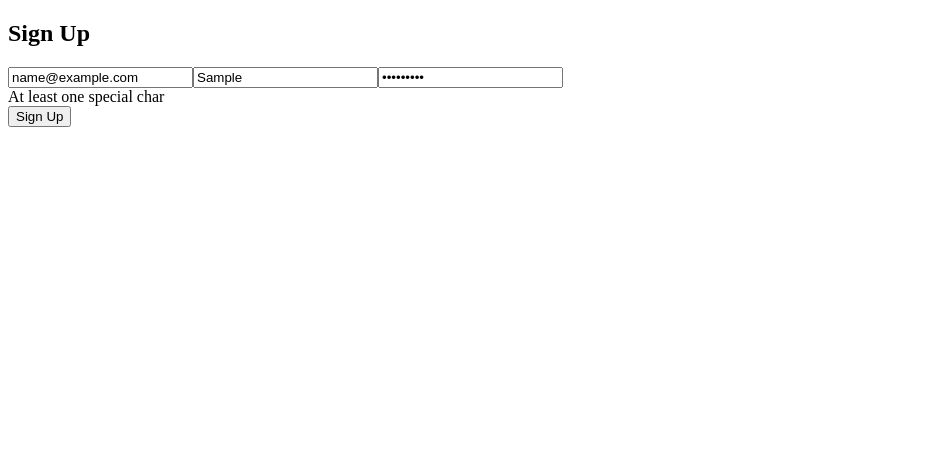
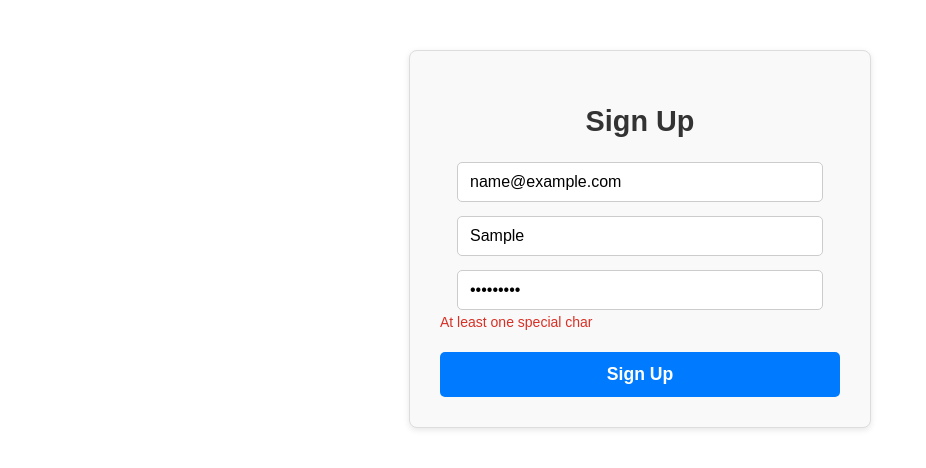
Before and after one commit to mohamed000123/auth-module, a React (Create React App) app in the folder client/: page /signup in a window 1280 px wide. Both pictures are taken after typing "name@example.com", "Sample", "Sample123" into the empty fields and a click on the button "Sign Up". Shown: the top 468 px of the page, without its empty margins (0-926 px from the left). Built offline with nearby package versions, Linux system fonts and the light colour scheme.

Commit message:
adding styles

```diff
--- a/client/src/App.js
+++ b/client/src/App.js
@@ -1,6 +1,6 @@
 import { BrowserRouter as Router, Routes, Route } from "react-router-dom";
 import ProtectedRoute from "./components/ProtectedRoute.tsx";
-import HomePage from "./pages/Home.tsx";
+import Profile from "./pages/Profile.tsx";
 import SignIn from "./pages/SignIn.tsx";
 import SignUp from "./pages/SignUp.tsx";
 import NotFound from "./pages/NotFound.tsx";
@@ -15,7 +15,7 @@ function App() {
           path="/"
           element={
             <ProtectedRoute>
-              <HomePage />
+              <Profile />
             </ProtectedRoute>
           }
         />
--- a/client/src/pages/Home.tsx
+++ /dev/null
@@ -1,17 +0,0 @@
-import axios from "axios";
-
-const API = axios.create({ baseURL: "http://localhost:5000", withCredentials: true });
-
-export default function Home() {
-  const handleLogout = async () => {
-    await API.post("/auth/logout");
-    window.location.href = "/login";
-  };
-
-  return (
-    <div>
-      <h1>Welcome to the application.</h1>
-      <button onClick={handleLogout}>Logout</button>
-    </div>
-  );
-}
--- /dev/null
+++ b/client/src/pages/Profile.tsx
@@ -0,0 +1,45 @@
+import axios from "axios";
+import styles from "../styles/Profile.module.css";
+
+const API = axios.create({ baseURL: "http://localhost:5000", withCredentials: true });
+
+type UserProfile = {
+  name: string;
+  email: string;
+  avatarUrl?: string;
+};
+
+const dummyUser: UserProfile = {
+  name: "Mohamed Amin",
+  email: "mohamed.amin@example.com",
+  avatarUrl: "https://i.pravatar.cc/150?img=12", // صورة افتراضية من pravatar
+};
+
+export default function Profile() {
+  const user = dummyUser; // ممكن تجيب بيانات اليوزر من API أو Context
+  const handleLogout = async () => {
+    await API.post("/auth/logout");
+    window.location.href = "/login";
+  };
+  return (
+    <div className={styles.profileContainer}>
+      <img
+        src={user.avatarUrl || "https://via.placeholder.com/120"}
+        alt="User Avatar"
+        className={styles.avatar}
+      />
+      <h1 className={styles.userName}>{user.name}</h1>
+      <p className={styles.userEmail}>{user.email}</p>
+
+      <div>
+        <div className={styles.infoLabel}>Full Name</div>
+        <div className={styles.infoValue}>{user.name}</div>
+
+        <div className={styles.infoLabel}>Email Address</div>
+        <div className={styles.infoValue}>{user.email}</div>
+      </div>
+
+      <button onClick={handleLogout}>Logout</button>
+    </div>
+  );
+}
--- a/client/src/pages/SignIn.tsx
+++ b/client/src/pages/SignIn.tsx
@@ -1,12 +1,13 @@
 import { Formik, Form, Field, ErrorMessage } from "formik";
 import axios from "axios";
+import styles from "../styles/signIn.module.css";
 
 const API = axios.create({ baseURL: "http://localhost:5000", withCredentials: true });
 
 export default function SignIn() {
   return (
-    <div>
-      <h2>Sign In</h2>
+    <div className={styles.container}>
+      <h2 className={styles.title}>Sign In</h2>
       <Formik
         initialValues={{ email: "", password: "" }}
         onSubmit={async (values, { setSubmitting }) => {
@@ -17,13 +18,37 @@ export default function SignIn() {
       >
         {({ isSubmitting }) => (
           <Form>
-            <Field name="email" type="email" placeholder="Email" />
-            <ErrorMessage name="email" component="div" />
+            <Field
+              name="email"
+              type="email"
+              placeholder="Email"
+              className={styles.formField}
+            />
+            <ErrorMessage
+              name="email"
+              component="div"
+              className={styles.errorMsg}
+            />
 
-            <Field name="password" type="password" placeholder="Password" />
-            <ErrorMessage name="password" component="div" />
+            <Field
+              name="password"
+              type="password"
+              placeholder="Password"
+              className={styles.formField}
+            />
+            <ErrorMessage
+              name="password"
+              component="div"
+              className={styles.errorMsg}
+            />
 
-            <button type="submit" disabled={isSubmitting}>Sign In</button>
+            <button
+              type="submit"
+              disabled={isSubmitting}
+              className={styles.submitBtn}
+            >
+              Sign In
+            </button>
           </Form>
         )}
       </Formik>
--- a/client/src/pages/SignUp.tsx
+++ b/client/src/pages/SignUp.tsx
@@ -1,6 +1,7 @@
 import { Formik, Form, Field, ErrorMessage } from "formik";
 import * as Yup from "yup";
 import axios from "axios";
+import styles from "../styles/signIn.module.css";
 
 const API = axios.create({ baseURL: "http://localhost:5000", withCredentials: true });
 
@@ -17,8 +18,8 @@ const SignUpSchema = Yup.object().shape({
 
 export default function SignUp() {
   return (
-    <div>
-      <h2>Sign Up</h2>
+    <div className={styles.container}>
+      <h2 className={styles.title}>Sign Up</h2>
       <Formik
         initialValues={{ email: "", name: "", password: "" }}
         validationSchema={SignUpSchema}
@@ -31,16 +32,48 @@ export default function SignUp() {
       >
         {({ isSubmitting }) => (
           <Form>
-            <Field name="email" type="email" placeholder="Email" />
-            <ErrorMessage name="email" component="div" />
+            <Field
+              name="email"
+              type="email"
+              placeholder="Email"
+              className={styles.formField}
+            />
+            <ErrorMessage
+              name="email"
+              component="div"
+              className={styles.errorMsg}
+            />
 
-            <Field name="name" placeholder="Name" />
-            <ErrorMessage name="name" component="div" />
+            <Field
+              name="name"
+              placeholder="Name"
+              className={styles.formField}
+            />
+            <ErrorMessage
+              name="name"
+              component="div"
+              className={styles.errorMsg}
+            />
 
-            <Field name="password" type="password" placeholder="Password" />
-            <ErrorMessage name="password" component="div" />
+            <Field
+              name="password"
+              type="password"
+              placeholder="Password"
+              className={styles.formField}
+            />
+            <ErrorMessage
+              name="password"
+              component="div"
+              className={styles.errorMsg}
+            />
 
-            <button type="submit" disabled={isSubmitting}>Sign Up</button>
+            <button
+              type="submit"
+              disabled={isSubmitting}
+              className={styles.submitBtn}
+            >
+              Sign Up
+            </button>
           </Form>
         )}
       </Formik>
--- /dev/null
+++ b/client/src/styles/Profile.module.css
@@ -0,0 +1,69 @@
+.profileContainer {
+  max-width: 500px;
+  margin: 40px auto;
+  padding: 30px 25px;
+  background: #fff;
+  border-radius: 10px;
+  box-shadow: 0 3px 12px rgba(0,0,0,0.15);
+  font-family: 'Segoe UI', Tahoma, Geneva, Verdana, sans-serif;
+  text-align: center;
+}
+
+.avatar {
+  width: 120px;
+  height: 120px;
+  border-radius: 50%;
+  object-fit: cover;
+  margin-bottom: 20px;
+  border: 3px solid #007bff;
+}
+
+.userName {
+  font-size: 1.8rem;
+  font-weight: 700;
+  color: #222;
+  margin-bottom: 8px;
+}
+
+.userEmail {
+  font-size: 1.1rem;
+  color: #555;
+  margin-bottom: 20px;
+}
+
+.infoLabel {
+  font-weight: 600;
+  color: #333;
+  margin-top: 15px;
+  text-align: left;
+}
+
+.infoValue {
+  font-weight: 400;
+  color: #666;
+  margin-top: 4px;
+  margin-bottom: 12px;
+  text-align: left;
+}
+
+.editButton {
+  margin-top: 25px;
+  padding: 10px 25px;
+  font-size: 1rem;
+  color: white;
+  background-color: #007bff;
+  border: none;
+  border-radius: 6px;
+  cursor: pointer;
+  transition: background-color 0.3s ease;
+}
+
+.editButton:hover {
+  background-color: #0056b3;
+}
+
+button{
+    padding: 10px;
+    cursor: pointer;
+    margin-top: 10px;
+}
--- /dev/null
+++ b/client/src/styles/signIn.module.css
@@ -0,0 +1,64 @@
+.container {
+  max-width: 400px;
+  margin: 50px auto;
+  padding: 30px;
+  border: 1px solid #ddd;
+  border-radius: 8px;
+  background-color: #f9f9f9;
+  box-shadow: 0 2px 6px rgba(0,0,0,0.1);
+  font-family: Arial, sans-serif;
+}
+
+.title {
+  text-align: center;
+  margin-bottom: 24px;
+  color: #333;
+  font-weight: 600;
+  font-size: 1.8rem;
+}
+
+.formField {
+  display: block;
+  width: 85%;
+  padding: 10px 12px;
+  margin: auto;
+  margin-bottom: 14px;
+  border: 1.5px solid #ccc;
+  border-radius: 5px;
+  font-size: 1rem;
+  transition: border-color 0.2s ease-in-out;
+}
+
+.formField:focus {
+  border-color: #007bff;
+  outline: none;
+}
+
+.errorMsg {
+  color: #d93025;
+  font-size: 0.875rem;
+  margin-top: -10px;
+  margin-bottom: 12px;
+}
+
+.submitBtn {
+  width: 100%;
+  padding: 12px;
+  background-color: #007bff;
+  color: white;
+  font-weight: 600;
+  border: none;
+  border-radius: 5px;
+  cursor: pointer;
+  font-size: 1.1rem;
+  transition: background-color 0.3s ease;
+}
+
+.submitBtn:disabled {
+  background-color: #90caf9;
+  cursor: not-allowed;
+}
+
+.submitBtn:hover:not(:disabled) {
+  background-color: #0056b3;
+}
```
Also changed, not shown: 1 other file (tests, documents, lock files or other folders).
